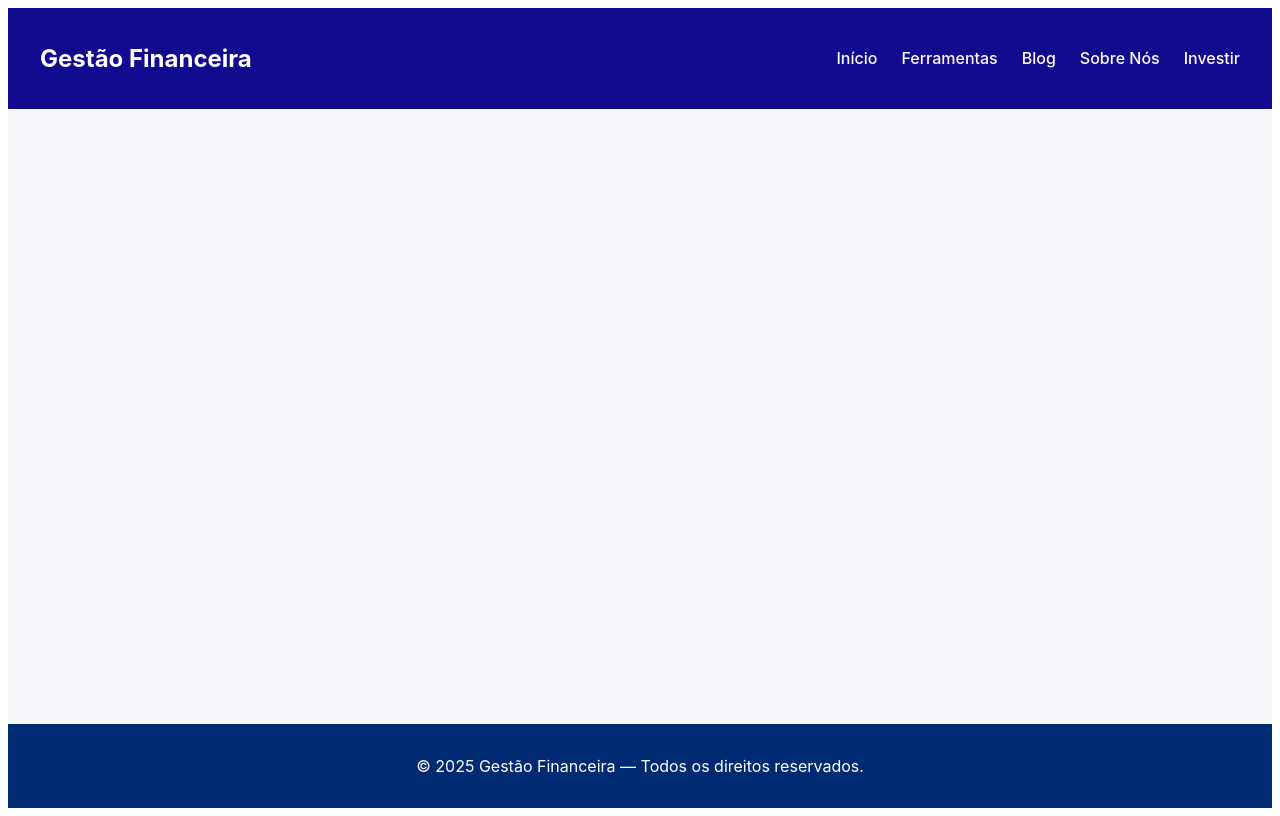
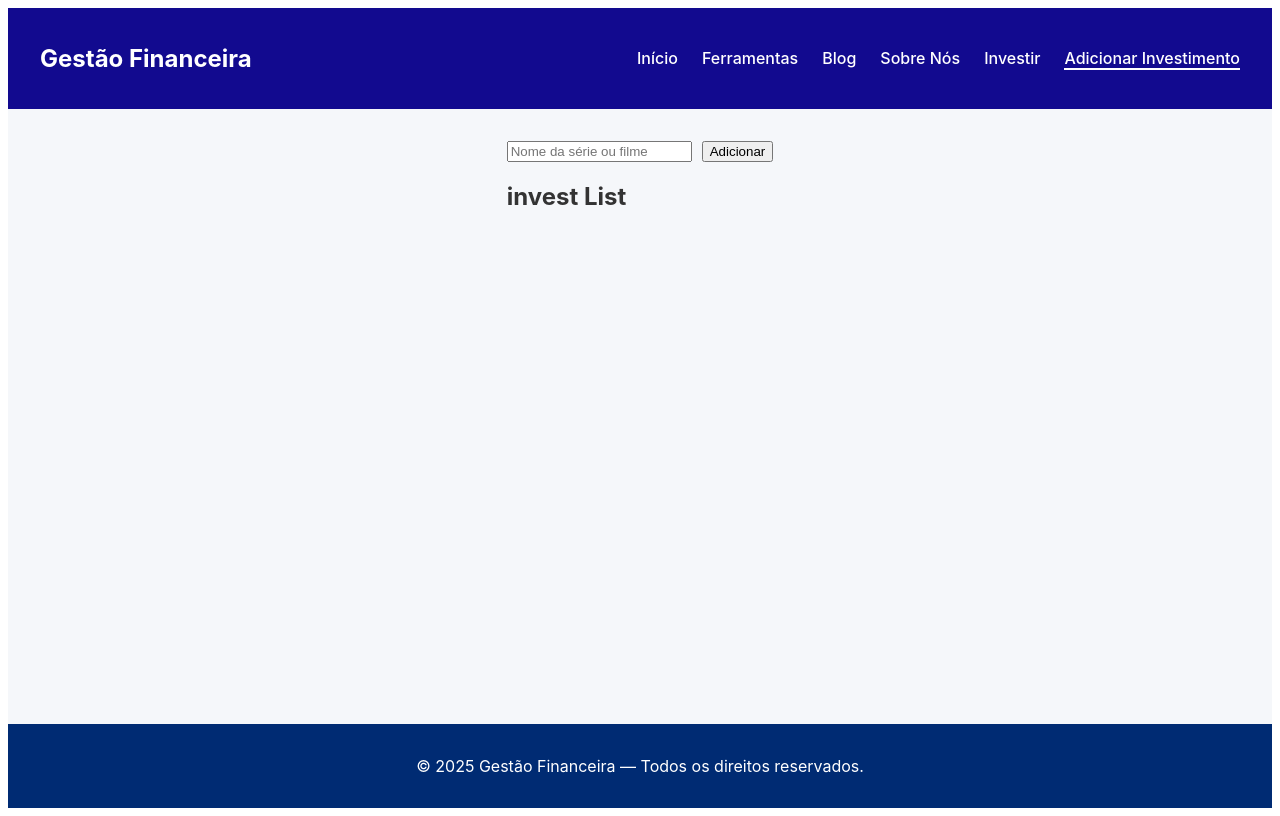
Before and after one commit to LUKOM-rgb/PW, a Vue app in the folder gestão-financeira/: page /adicionarinvest in a window 1280 px wide. Built offline with nearby package versions, Linux system fonts and the light colour scheme.

Commit message:
add storage

```diff
--- a/gestão-financeira/package.json
+++ b/gestão-financeira/package.json
@@ -16,6 +16,7 @@
   },
   "dependencies": {
     "axios": "^1.13.2",
+    "pinia": "^3.0.4",
     "vue": "^3.5.22",
     "vue-router": "^4.6.3"
   },
--- a/gestão-financeira/src/App.vue
+++ b/gestão-financeira/src/App.vue
@@ -9,6 +9,7 @@
           <li><router-link to="/blog">Blog</router-link></li>
           <li><router-link to="/sobre">Sobre Nós</router-link></li>
           <li><router-link to="/investir">Investir</router-link></li>
+          <li><router-link to="/adicionarinvest">Adicionar Investimento</router-link></li>
         </ul>
       </nav>
     </header>
--- a/gestão-financeira/src/router/index.js
+++ b/gestão-financeira/src/router/index.js
@@ -31,7 +31,12 @@ const router = createRouter({
       path: '/investir',
       name: 'investir',
       component: () => import('../views/InvestirView.vue'),
-    }
+    },
+    {
+      path: '/adicionarinvest',
+      name: 'adicionarinvest',
+      component: () => import('../views/AdicionarInvestView.vue'),
+    },
     // possivel rota para página de 404
   ],
 })
--- /dev/null
+++ b/gestão-financeira/src/views/AdicionarInvestView.vue
@@ -0,0 +1,75 @@
+<script>
+export default {
+  // Data: estado reativo do componente
+  data() {
+    return {
+      investInput: '', // Input ligado ao v-model
+      investArray: [], // Array que armazena os filmes (agora objetos)
+      investId: 1, // ID incremental para cada filme
+    }
+  },
+
+  methods: {
+    // Método para adicionar filme à lista
+    addinvest() {
+      // Verificar se o input não está vazio
+      if (this.investInput.trim() === '') {
+        alert('Por favor, insira o nome de um filme ou série!')
+        return // Sai do método sem adicionar
+      }
+
+      // Cria objeto com nome e ID único
+      const newinvest = {
+        id: this.investId++, // Incrementa após cada utilização
+        name: this.investInput,
+        // Alternativa com UUID (mais robusto):
+        // id: self.crypto.randomUUID(), -> https://developer.mozilla.org/en-US/docs/Web/API/Crypto/randomUUID
+      }
+
+      this.investArray.push(newinvest) // Adiciona objeto ao array
+      this.investInput = '' // Limpa o input após adicionar
+    },
+  },
+}
+</script>
+
+<template>
+
+  <div class="app">
+    <div class="invest-forms">
+      <!-- v-model: liga input ao estado -->
+      <!-- @keyup.enter: executa método ao pressionar Enter -->
+      <input
+        type="text"
+        placeholder="Nome da série ou filme"
+        v-model="investInput"
+        @keyup.enter="addinvest"
+      />
+      <!-- @click: executa método ao clicar -->
+      <button @click="addinvest">Adicionar</button>
+    </div>
+
+    <div class="invest-list">
+      <h2 id="invest-list">invest List</h2>
+      <!-- v-for: renderiza lista dinamicamente -->
+      <!-- :key: utiliza ID único (não o nome, que nesta lógica pode ser duplicado) -->
+      <ul aria-labelledby="invest-list">
+        <li v-for="invest in investArray" :key="invest.id">
+          {{ invest.name }}
+        </li>
+      </ul>
+    </div>
+  </div>
+</template>
+
+<style scoped>
+/* scoped: CSS apenas para este componente */
+h1 {
+  color: red;
+}
+
+div.invest-forms {
+  display: flex;
+  gap: 10px;
+}
+</style>
```
Also changed, not shown: gestão-financeira/stores/counter.js (added), 1 other file (tests, documents, lock files or other folders).
